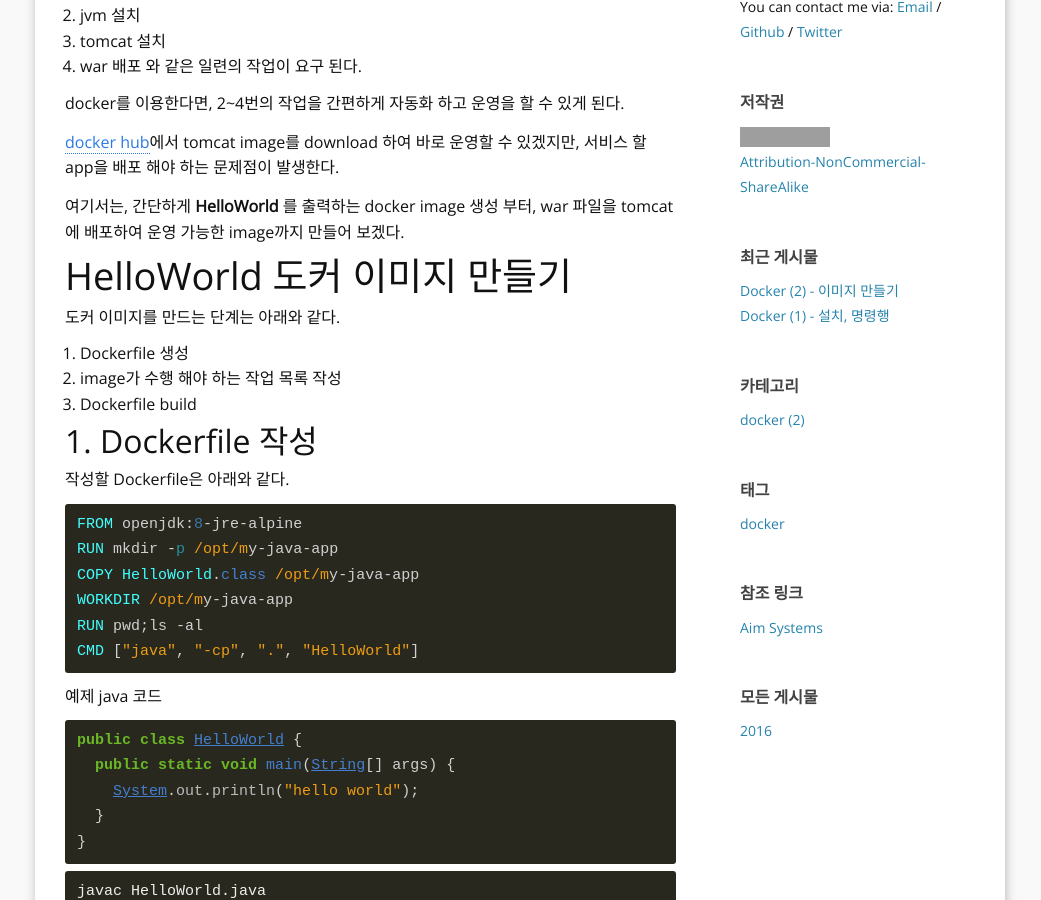
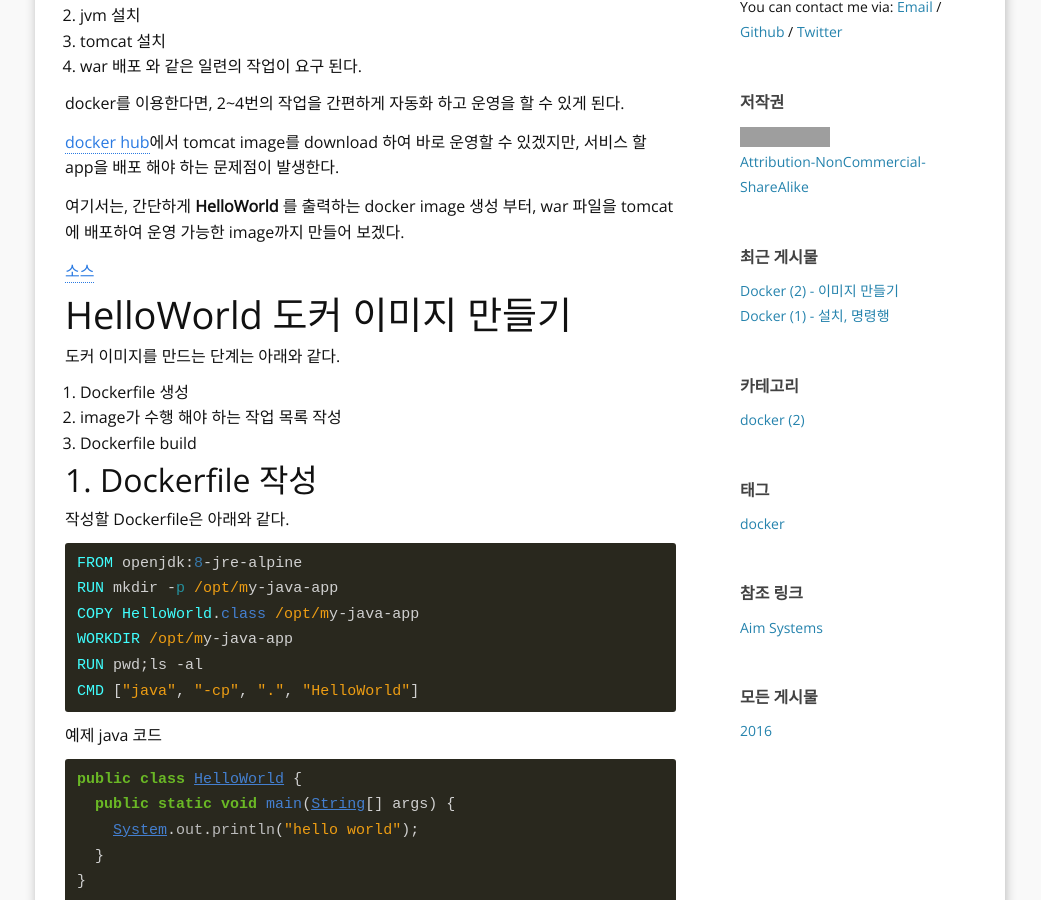
Before and after one commit to aimtechs/aimtechs.github.io, a Jekyll site: the page built from _posts/2016-12-02-docker2.md, in a window 1280 px wide and 900 px high, scrolled down 428 px. Shown: the whole window, without its empty margins (120-1161 px from the left). Built offline with Jekyll 4.4.1, drawn with Linux system fonts in a browser that asks for light colours; comment, search, counter and statistics services are not loaded; grey boxes are pictures that could not be loaded.

Commit message:
2016-12-02-docker2.md : github 소스 링크 추가

```diff
--- a/_posts/2016-12-02-docker2.md
+++ b/_posts/2016-12-02-docker2.md
@@ -24,6 +24,7 @@ docker를 이용한다면, 2~4번의 작업을 간편하게 자동화 하고 운
 
 여기서는, 간단하게 **HelloWorld** 를 출력하는 docker image 생성 부터, war 파일을 tomcat에 배포하여 운영 가능한 image까지 만들어 보겠다.
 
+[소스](https://github.com/aimtechs/dockerEx)
 
 # HelloWorld 도커 이미지 만들기
 
```
